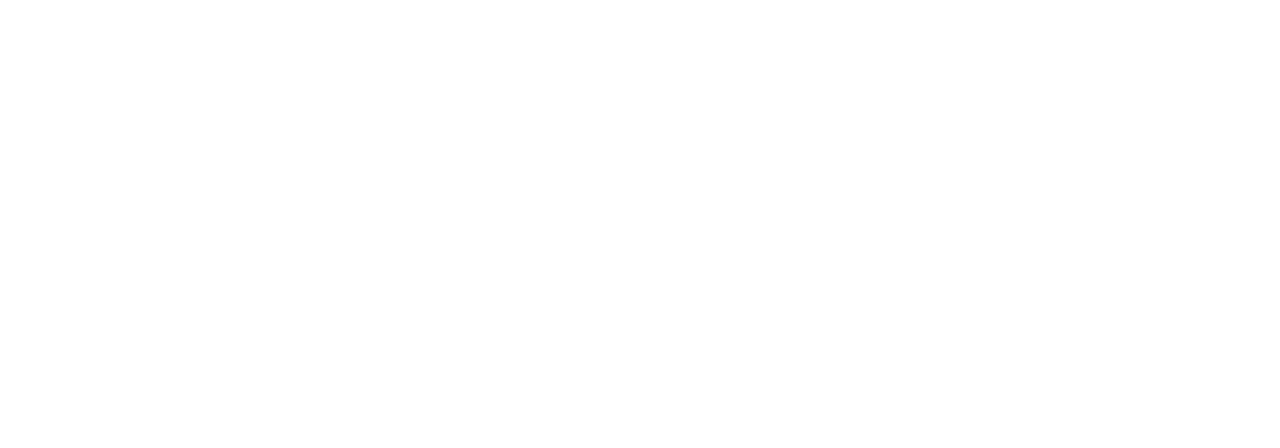
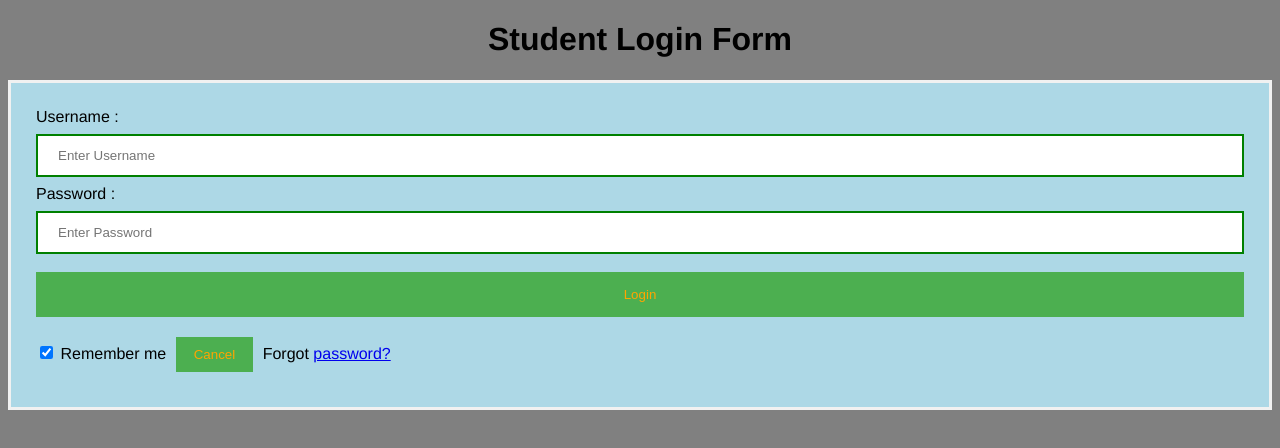
Before and after one commit to Shivam2510/FULLSTACK, a plain HTML site: page index.html in a window 1280 px wide. Drawn offline with Linux system fonts and the light colour scheme.

Commit message:
Login Form

```diff
--- a/index.html
+++ b/index.html
@@ -1,9 +1,62 @@
 <!DOCTYPE html>
 <html>
 <head>
-	<title></title>
+<meta name="viewport" content="width=device-width, initial-scale=1">
+<title> Login Page </title>
+<style>
+Body {
+  font-family: Helvetica, sans-serif;
+  background-color: grey;
+}
+button {
+       background-color: #4CAF50;
+       width: 100%;
+        color: orange;
+        padding: 15px;
+        margin: 10px 0px;
+        border: none;
+        cursor: pointer;
+         }
+ form {
+        border: 3px solid #f1f1f1;
+    }
+ input[type=text], input[type=password] {
+        width: 100%;
+        margin: 8px 0;
+        padding: 12px 20px;
+        display: inline-block;
+        border: 2px solid green;
+        box-sizing: border-box;
+    }
+ button:hover {
+        opacity: 0.7;
+    }
+  .cancelbtn {
+        width: auto;
+        padding: 10px 18px;
+        margin: 10px 5px;
+    }
+
+
+ .container {
+        padding: 25px;
+        background-color: lightblue;
+    }
+</style>
 </head>
 <body>
-
+    <center> <h1> Student Login Form </h1> </center>
+    <form>
+        <div class="container">
+            <label>Username : </label>
+            <input type="text" placeholder="Enter Username" name="username" required>
+            <label>Password : </label>
+            <input type="password" placeholder="Enter Password" name="password" required>
+            <button type="submit">Login</button>
+            <input type="checkbox" checked="checked"> Remember me
+            <button type="button" class="cancelbtn"> Cancel</button>
+            Forgot <a href="#"> password? </a>
+        </div>
+    </form>
 </body>
 </html>
```
